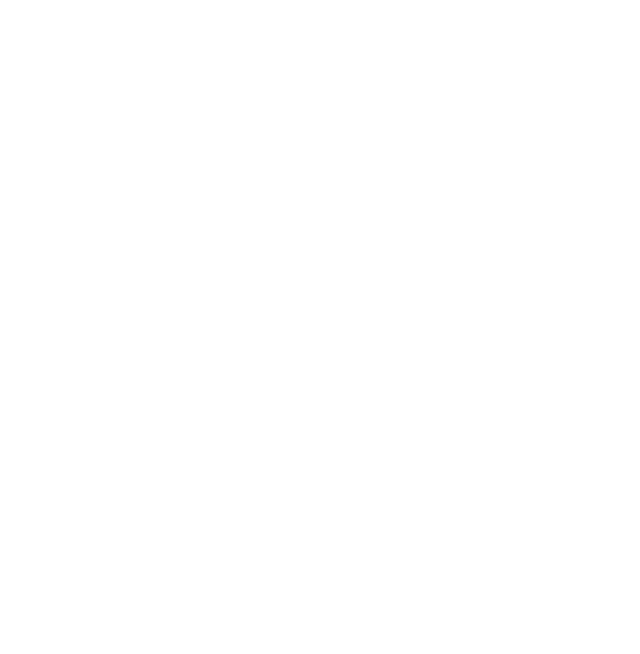
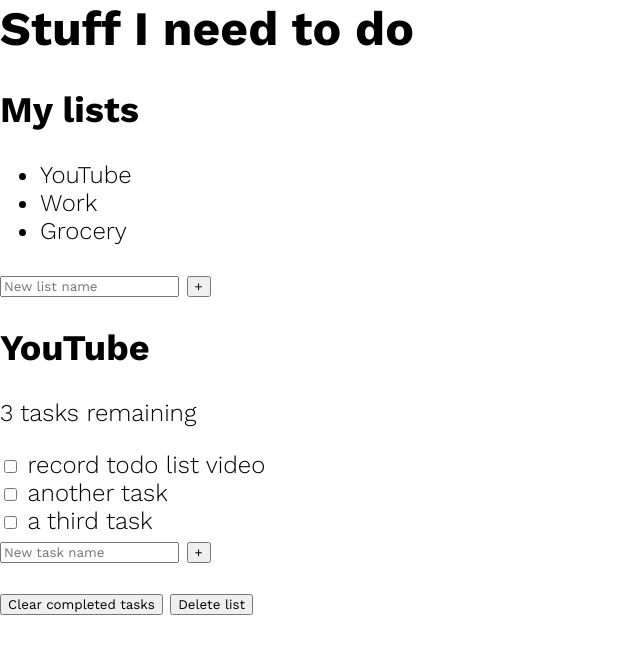
Before and after one commit to Pato94/tacs-clase-frontend-2020, a plain HTML site: page index.html in a window 1280 px wide. Shown: the whole page, without its empty margins (0-640 px from the left). Drawn offline with nearby package versions, Linux system fonts and the light colour scheme.

Commit message:
Basic styling

```diff
--- a/index.html
+++ b/index.html
@@ -1,8 +1,105 @@
 <html>
-    <head>
 
-    </head>
-    <body>
+<head>
+    <title>Todo list</title>
+    <link href="https://fonts.googleapis.com/css2?family=Work+Sans:300,400,700,900&display=swap" rel="stylesheet">
+    <style>
+        :root {
+            --clr-primary: rgb(54, 112, 199);
+            --clr-light: #f4f4f4;
+            --clr-dark: #333;
+            --clr-warning: rgb(99, 36, 36);
+        }
+        *,
+        *::before,
+        *::after {
+            font-family: inherit;
+            box-sizing: border-box;
+        }
+        body {
+            margin: 0;
+            font-family: "Work sans", sans-serif;
+            font-weight: 300;
+            font-size: 1.5rem;
+        }
+    </style>
+</head>
 
-    </body>
+<body>
+    <h1>Stuff I need to do</h1>
+
+    <div class="all-tasks">
+        <h2 class="task-list-title">
+            My lists
+        </h2>
+        <ul class="task-list">
+            <li class="active-list">YouTube</li>
+            <li>Work</li>
+            <li>Grocery</li>
+        </ul>
+
+        <form action="">
+            <input type="text" name="" id="" class="new list" placeholder="New list name" aria-label="new list name" />
+
+            <button class="btn list" aria-label="create new list">
+                +
+            </button>
+        </form>
+    </div>
+
+    <div class="todo-list">
+        <div class="todo-header">
+            <h2 class="list-title">YouTube</h2>
+            <p class="task-count">3 tasks remaining</p>
+        </div>
+
+        <div class="todo-body">
+            <div class="tasks">
+                <div class="task">
+                    <input type="checkbox" name="" id="task-1" />
+                    <label for="task-1">
+                        <span class="custom-checkbox"></span>
+                        record todo list video
+                    </label>
+                </div>
+
+                <div class="task">
+                    <input type="checkbox" name="" id="task-2" />
+                    <label for="task-2">
+                        <span class="custom-checkbox"></span>
+                        another task
+                    </label>
+                </div>
+
+                <div class="task">
+                    <input type="checkbox" name="" id="task-3" />
+                    <label for="task-3">
+                        <span class="custom-checkbox"></span>
+                        a third task
+                    </label>
+                </div>
+            </div>
+            <div class="new-task-creator">
+
+                <form action="">
+                    <input type="text" name="" id="" class="new task" placeholder="New task name"
+                        aria-label="new task name" />
+
+                    <button class="btn task" aria-label="create new task">
+                        +
+                    </button>
+                </form>
+            </div>
+            <div class="delete-stuff">
+                <button class="btn delete">
+                    Clear completed tasks
+                </button>
+                <button class="btn delete">
+                    Delete list
+                </button>
+            </div>
+        </div>
+    </div>
+</body>
+
 </html>
```
